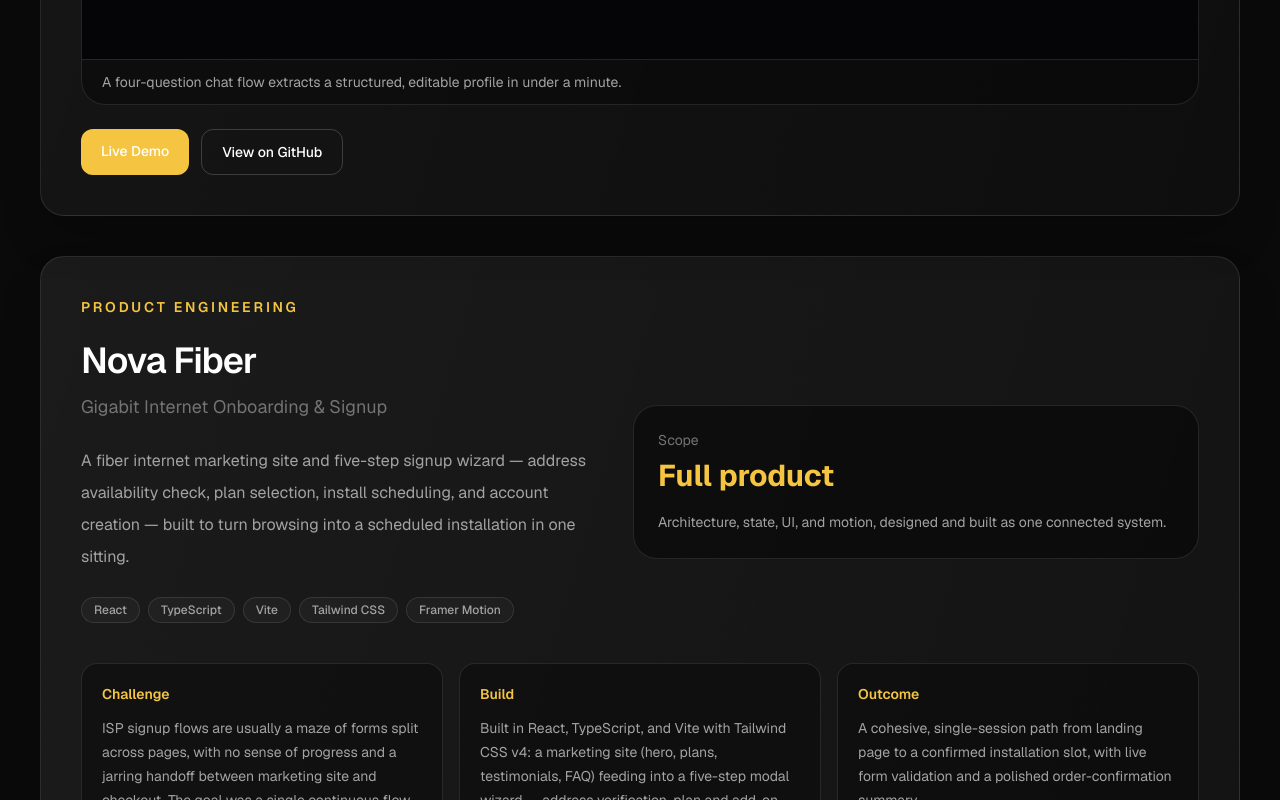
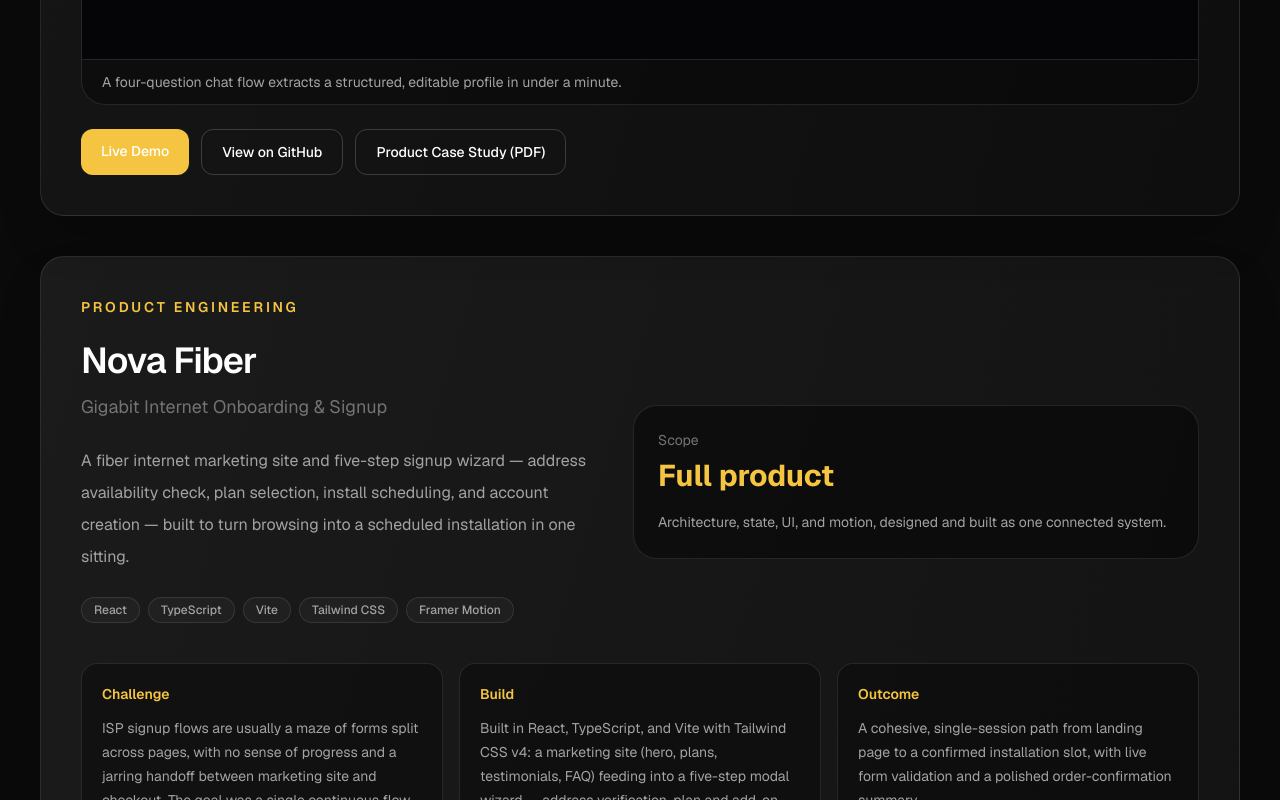
Before and after one commit to Hritwik001/frontend-performance-portfolio, a Next.js app: page / in a window 1280 px wide. Shown: the part 5960-6760 px from the top of the page. Built offline with nearby package versions, Linux system fonts and the light colour scheme; no server answers.

Commit message:
Add product case study PDFs for PathPilot AI and Nova Fiber
Dark, gold-accented PDFs matching the site's branding, each with a
framed live screenshot, a "product at a glance" stat row, tech stack,
feature/flow breakdown, and engineering notes pulled from the actual
build decisions in each project.

```diff
--- a/src/data/caseStudies.ts
+++ b/src/data/caseStudies.ts
@@ -108,6 +108,11 @@
         href: "https://github.com/Hritwik001/pathpilot-ai",
         variant: "secondary",
       },
+      {
+        label: "Product Case Study (PDF)",
+        href: "/case-studies/PathPilotAI_Product_Case_Study.pdf",
+        variant: "secondary",
+      },
     ],
     tags: ["React", "Next.js", "Google Gemini", "Supabase", "Framer Motion"],
   },
@@ -171,6 +176,11 @@
       {
         label: "View on GitHub",
         href: "https://github.com/Hritwik001/nova-fiber",
+        variant: "secondary",
+      },
+      {
+        label: "Product Case Study (PDF)",
+        href: "/case-studies/NovaFiber_Product_Case_Study.pdf",
         variant: "secondary",
       },
     ],
```
Also changed, not shown: 2 other files (tests, documents, lock files or other folders).
